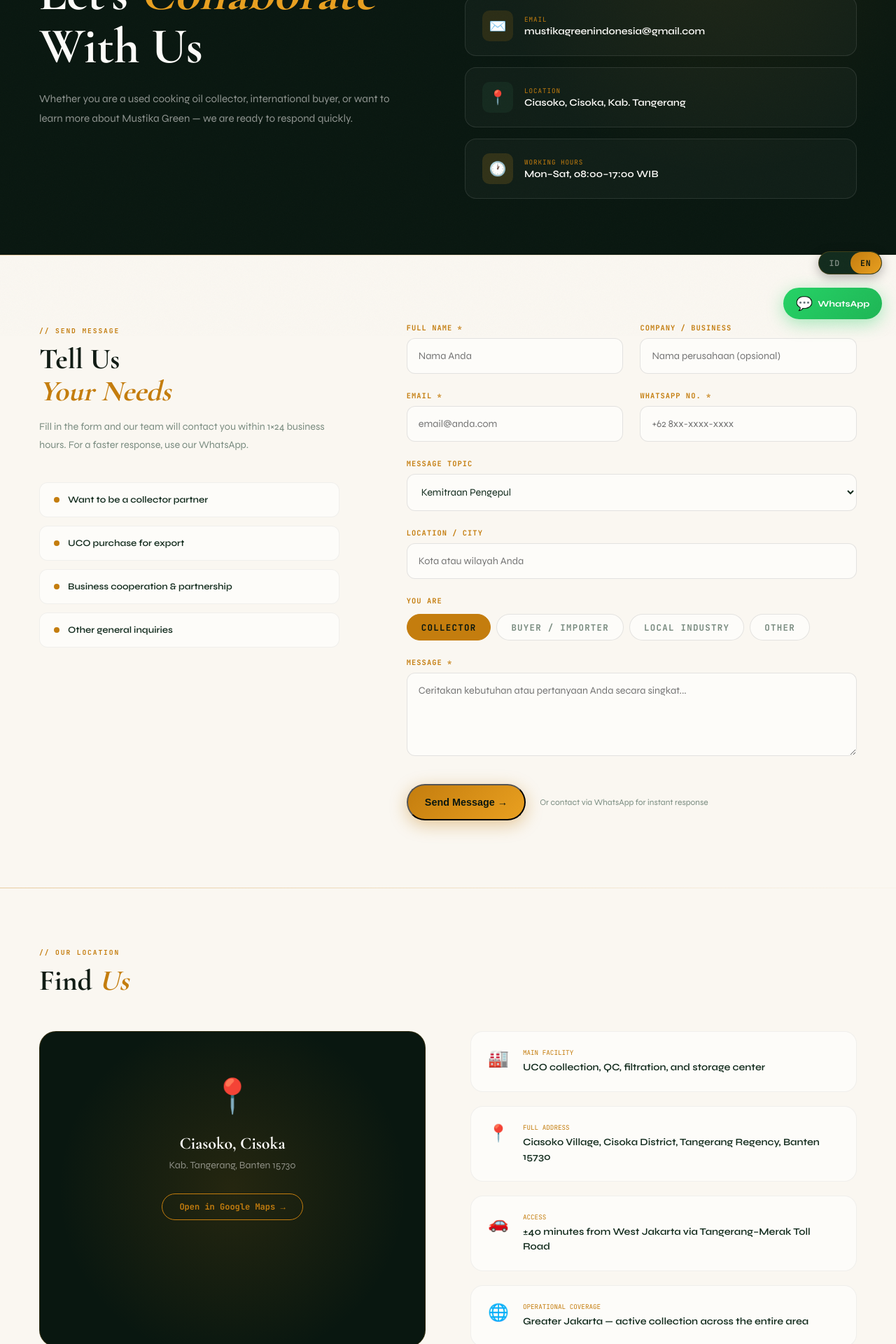
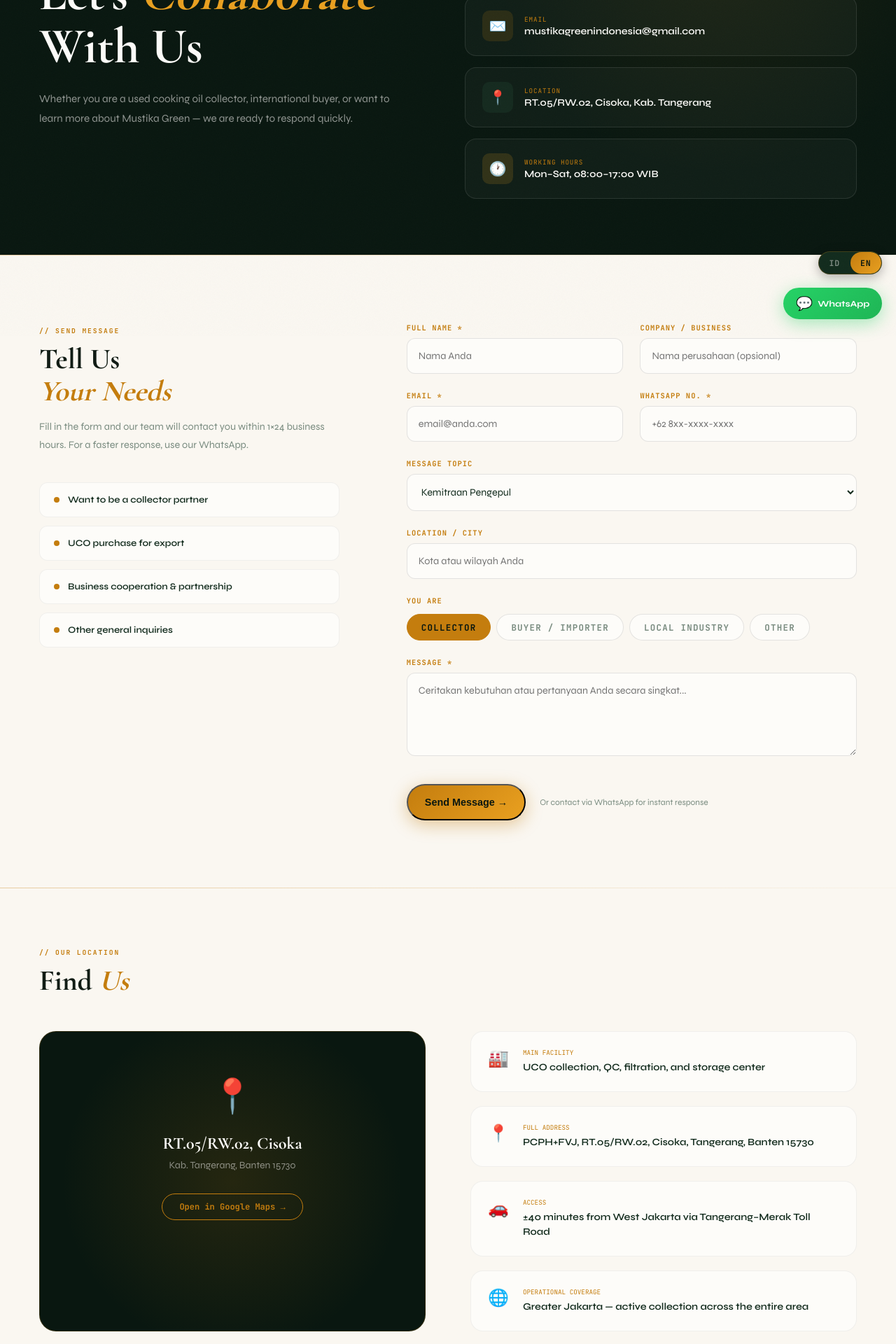
Before and after one commit to NexDesign-Agency/mustikagreen, a Next.js app: page /en/kontak in a window 1280 px wide. Shown: the part 320-2240 px from the top of the page at 70% size. Built offline with nearby package versions, Linux system fonts and the light colour scheme.

Commit message:
feat: update official address and map link

```diff
--- a/src/app/[locale]/kontak/page.tsx
+++ b/src/app/[locale]/kontak/page.tsx
@@ -65,7 +65,7 @@
               <div className="kt-pill-icon kt-pill-loc">📍</div>
               <div>
                 <div className="kt-pill-label"><span data-id="true">Lokasi</span><span data-en="true">Location</span></div>
-                <div className="kt-pill-value">Ciasoko, Cisoka, Kab. Tangerang</div>
+                <div className="kt-pill-value">RT.05/RW.02, Cisoka, Kab. Tangerang</div>
               </div>
             </div>
             <div className="kt-pill">
@@ -199,9 +199,9 @@
         <div className="kt-location-grid reveal">
           <div className="kt-map-card">
             <span className="kt-map-pin">📍</span>
-            <div className="kt-map-title">Ciasoko, Cisoka</div>
+            <div className="kt-map-title">RT.05/RW.02, Cisoka</div>
             <div className="kt-map-sub">Kab. Tangerang, Banten 15730</div>
-            <a href="https://maps.google.com/?q=Ciasoko+Cisoka+Tangerang" target="_blank" rel="noopener noreferrer" className="kt-map-link">
+            <a href="https://maps.app.goo.gl/9GpRunXs5DXH7EVg9" target="_blank" rel="noopener noreferrer" className="kt-map-link">
               <span data-id="true">Buka di Google Maps →</span>
               <span data-en="true">Open in Google Maps →</span>
             </a>
@@ -209,7 +209,7 @@
           <div className="kt-loc-details">
             {[
               { icon: '🏭', lbl_id: 'Fasilitas Utama', lbl_en: 'Main Facility', val_id: 'Pusat pengumpulan, QC, filtrasi, dan penyimpanan UCO', val_en: 'UCO collection, QC, filtration, and storage center' },
-              { icon: '📍', lbl_id: 'Alamat Lengkap', lbl_en: 'Full Address', val_id: 'Desa Ciasoko, Kec. Cisoka, Kab. Tangerang, Banten 15730', val_en: 'Ciasoko Village, Cisoka District, Tangerang Regency, Banten 15730' },
+              { icon: '📍', lbl_id: 'Alamat Lengkap', lbl_en: 'Full Address', val_id: 'PCPH+FVJ, RT.05/RW.02, Cisoka, Kab. Tangerang, Banten 15730', val_en: 'PCPH+FVJ, RT.05/RW.02, Cisoka, Tangerang, Banten 15730' },
               { icon: '🚗', lbl_id: 'Akses', lbl_en: 'Access', val_id: '±40 menit dari Jakarta Barat via Tol Tangerang–Merak', val_en: '±40 minutes from West Jakarta via Tangerang–Merak Toll Road' },
               { icon: '🌐', lbl_id: 'Cakupan Operasional', lbl_en: 'Operational Coverage', val_id: 'Jabodetabek — pengumpulan aktif di seluruh wilayah', val_en: 'Greater Jakarta — active collection across the entire area' },
             ].map((item, i) => (
--- a/src/app/[locale]/page.tsx
+++ b/src/app/[locale]/page.tsx
@@ -61,8 +61,8 @@
 
           <div className="hero-location">
             <span className="hero-location-icon">📍</span>
-            <span data-id="true">Desa Cisoka, Kec. Cisoka, Kab. Tangerang — Banten</span>
-            <span data-en="true">Cisoka, Tangerang Regency — Banten, Indonesia</span>
+            <span data-id="true">RT.05/RW.02, Cisoka, Kab. Tangerang — Banten</span>
+            <span data-en="true">RT.05/RW.02, Cisoka, Tangerang Regency — Banten, Indonesia</span>
           </div>
         </div>
       </section>
```
Also changed, not shown: 2 other files (tests, documents, lock files or other folders).
